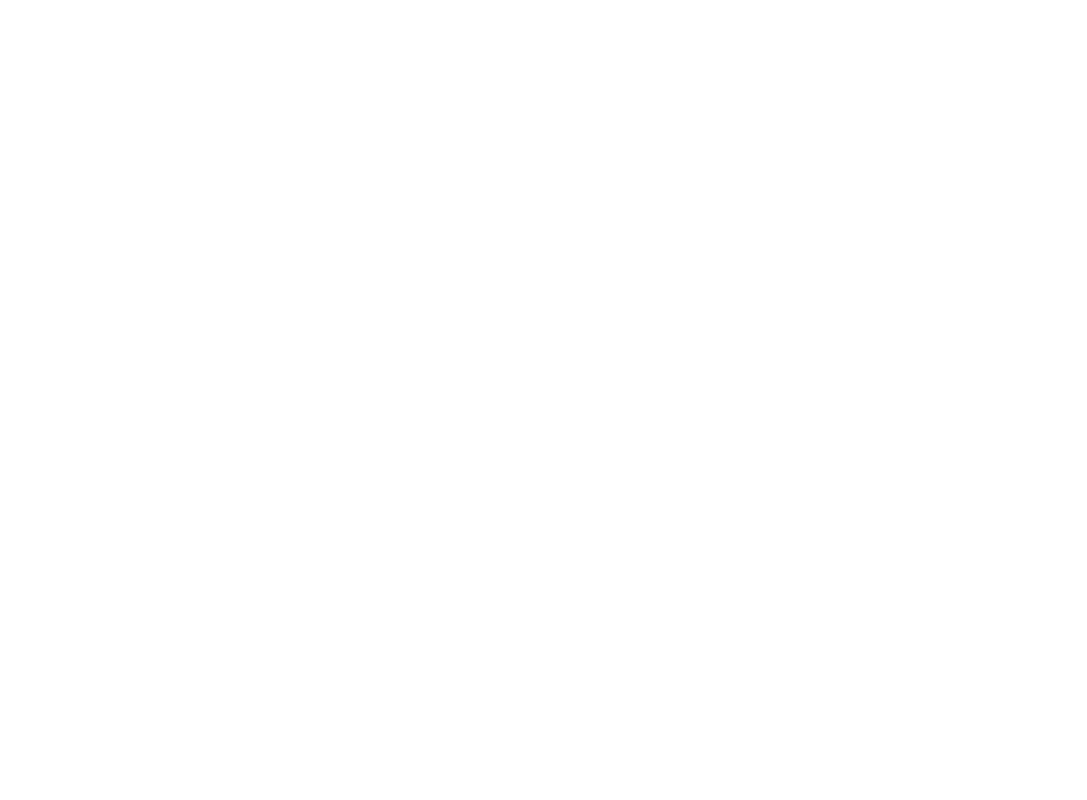
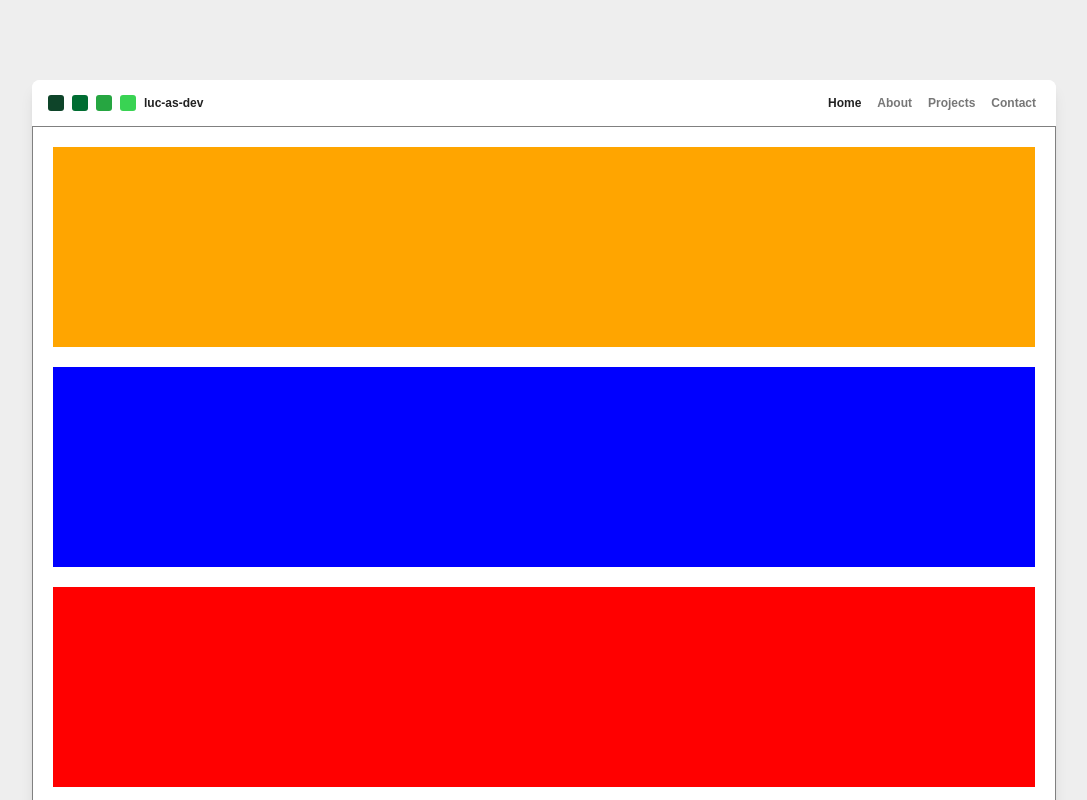
Before and after one commit to luc-as-dev/portfolio-react, a React (Vite) app in the folder client/: page / in a window 1280 px wide. Shown: the top 800 px of the page, without its empty margins (96-1183 px from the left). Built offline with nearby package versions, Linux system fonts and the light colour scheme.

Commit message:
added navbar and example content

```diff
--- a/client/src/App.scss
+++ b/client/src/App.scss
@@ -0,0 +1,13 @@
+.app {
+  background-color: var(--app-bg);
+  box-shadow: 0 10px 15px -3px rgb(0 0 0 / 0.1), 0 4px 6px -4px rgb(0 0 0 / 0.1);
+
+  max-width: 1024px;
+  margin: 80px auto 0;
+  border-radius: 8px;
+
+  &-content {
+    border: 1px solid gray;
+    padding: 20px;
+  }
+}
--- a/client/src/App.tsx
+++ b/client/src/App.tsx
@@ -1,5 +1,48 @@
 import "./App.scss";
+import Navbar from "./components/Navbar/Navbar";
 
 export default function App() {
-  return <div></div>;
+  return (
+    <div className="app">
+      <Navbar />
+      <div className="app-content">
+        <div
+          style={{
+            background: "orange",
+            height: "200px",
+            marginBottom: "20px",
+          }}
+        ></div>
+        <div
+          style={{ background: "blue", height: "200px", marginBottom: "20px" }}
+        ></div>
+        <div
+          style={{ background: "red", height: "200px", marginBottom: "20px" }}
+        ></div>
+        <div
+          style={{
+            background: "yellow",
+            height: "200px",
+            marginBottom: "20px",
+          }}
+        ></div>
+        <div
+          style={{ background: "green", height: "200px", marginBottom: "20px" }}
+        ></div>
+        <div
+          style={{
+            background: "purple",
+            height: "200px",
+            marginBottom: "20px",
+          }}
+        ></div>
+        <div
+          style={{ background: "gray", height: "200px", marginBottom: "20px" }}
+        ></div>
+        <div
+          style={{ background: "cyan", height: "200px", marginBottom: "20px" }}
+        ></div>
+      </div>
+    </div>
+  );
 }
--- /dev/null
+++ b/client/src/components/Navbar/Navbar.scss
@@ -0,0 +1,84 @@
+.navbar {
+  position: sticky;
+
+  top: var(--navbar-top);
+  width: 100%;
+
+  &-inner {
+    display: flex;
+    justify-content: space-between;
+    align-items: center;
+    background-color: var(--app-bg);
+
+    width: 100%;
+    padding: 12px 16px;
+    border-radius: 8px 8px 0 0;
+
+    &-logo {
+      display: flex;
+      align-items: center;
+      text-decoration: none;
+      cursor: pointer;
+
+      gap: 8px;
+
+      &-symbol {
+        box-shadow: 0 4px 6px -1px rgb(0 0 0 / 0.1), 0 2px 4px -2px rgb(0 0 0 / 0.1);
+
+        height: 16px;
+        width: 16px;
+        border-radius: 4px;
+
+        &.one {
+          fill: #0e4429;
+        }
+        &.two {
+          fill: #006d32;
+        }
+        &.three {
+          fill: #26a641;
+        }
+        &.four {
+          fill: #39d353;
+        }
+      }
+
+      &-text {
+        font-size: 12px;
+        font-weight: 600;
+        color: var(--text);
+      }
+    }
+
+    &-items {
+      display: flex;
+      justify-content: space-between;
+
+      gap: 8px;
+
+      &-item {
+        cursor: pointer;
+        color: var(--text-dimmed);
+        font-size: 12px;
+        font-weight: 600;
+        padding: 4px 4px;
+      }
+
+      &-item.active {
+        color: var(--text);
+      }
+    }
+  }
+
+  &-eraser {
+    position: fixed;
+    z-index: -1;
+
+    background: var(--bg);
+
+    top: 0;
+    left: 0;
+    width: 100vw;
+    height: calc(var(--navbar-top) + 10px);
+  }
+}
--- /dev/null
+++ b/client/src/components/Navbar/Navbar.tsx
@@ -0,0 +1,58 @@
+import "./Navbar.scss";
+
+type Props = {};
+
+export default function Navbar({}: Props) {
+  return (
+    <div className="navbar">
+      <div className="navbar-inner">
+        <a className="navbar-inner-logo" href="https://github.com/luc-as-dev">
+          <svg width="16" height="16">
+            <rect
+              width="16"
+              height="16"
+              rx="3"
+              ry="3"
+              className="navbar-inner-logo-symbol one"
+            ></rect>
+          </svg>
+          <svg width="16" height="16">
+            <rect
+              width="16"
+              height="16"
+              rx="3"
+              ry="3"
+              className="navbar-inner-logo-symbol two"
+            ></rect>
+          </svg>
+          <svg width="16" height="16">
+            <rect
+              width="16"
+              height="16"
+              rx="3"
+              ry="3"
+              className="navbar-inner-logo-symbol three"
+            ></rect>
+          </svg>
+          <svg width="16" height="16">
+            <rect
+              width="16"
+              height="16"
+              rx="3"
+              ry="3"
+              className="navbar-inner-logo-symbol four"
+            ></rect>
+          </svg>
+          <h3 className="navbar-inner-logo-text">luc-as-dev</h3>
+        </a>
+        <div className="navbar-inner-items">
+          <p className="navbar-inner-items-item active">Home</p>
+          <p className="navbar-inner-items-item">About</p>
+          <p className="navbar-inner-items-item">Projects</p>
+          <p className="navbar-inner-items-item">Contact</p>
+        </div>
+      </div>
+      <div className="navbar-eraser"></div>
+    </div>
+  );
+}
--- a/client/src/index.scss
+++ b/client/src/index.scss
@@ -1,5 +1,20 @@
- * {
+
+:root {
+  --bg: #eee;
+  --text: #222;
+  --text-dimmed: #777;
+  --app-bg: #fff;
+
+  --navbar-top: 16px;
+}
+
+* {
   box-sizing: border-box;
-  margin: auto;
-  padding: auto;
+  font-family: Arial, Helvetica, sans-serif;
+  margin: 0;
+  padding: 0;
  }
+
+ body {
+  background-color: var(--bg);
+ }
```
